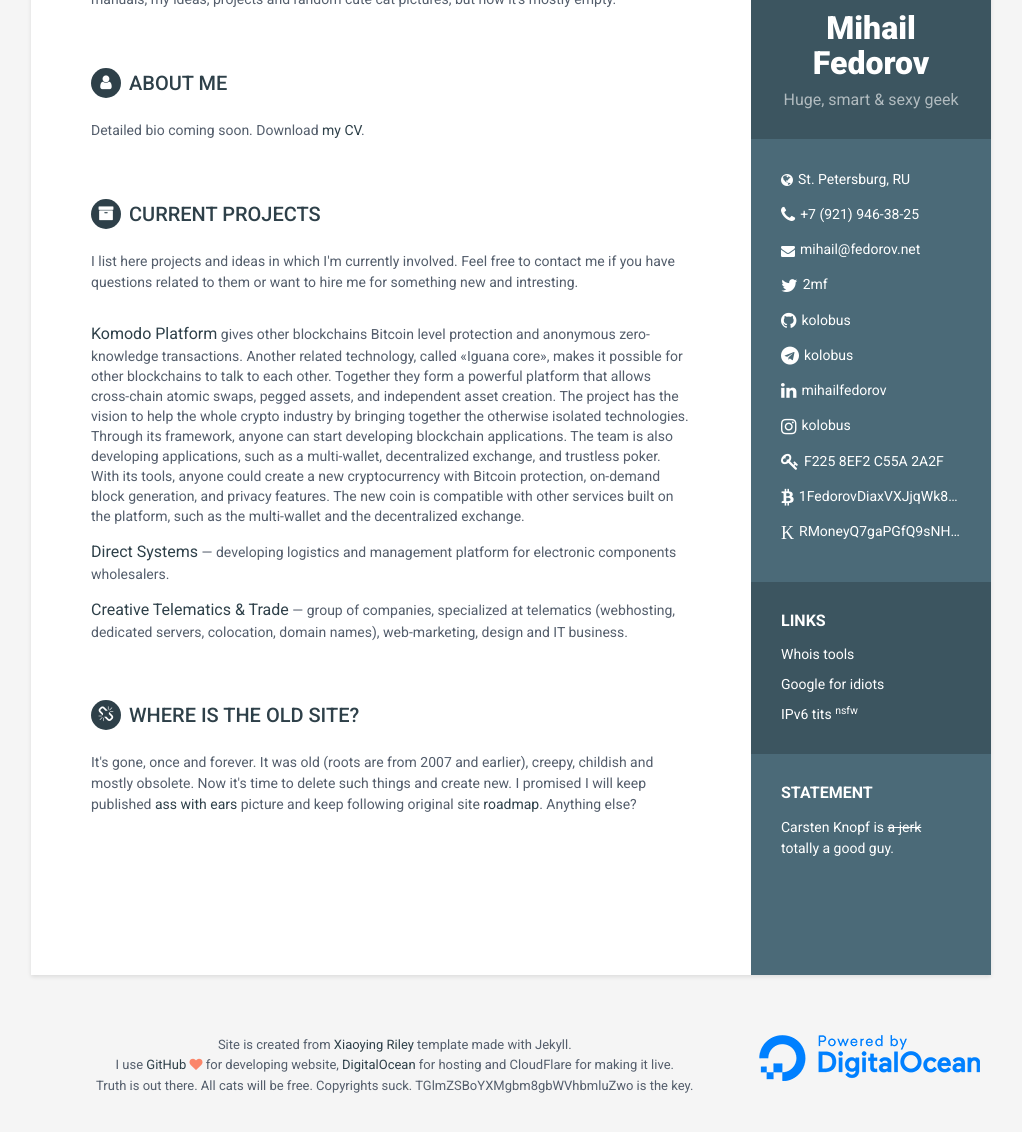
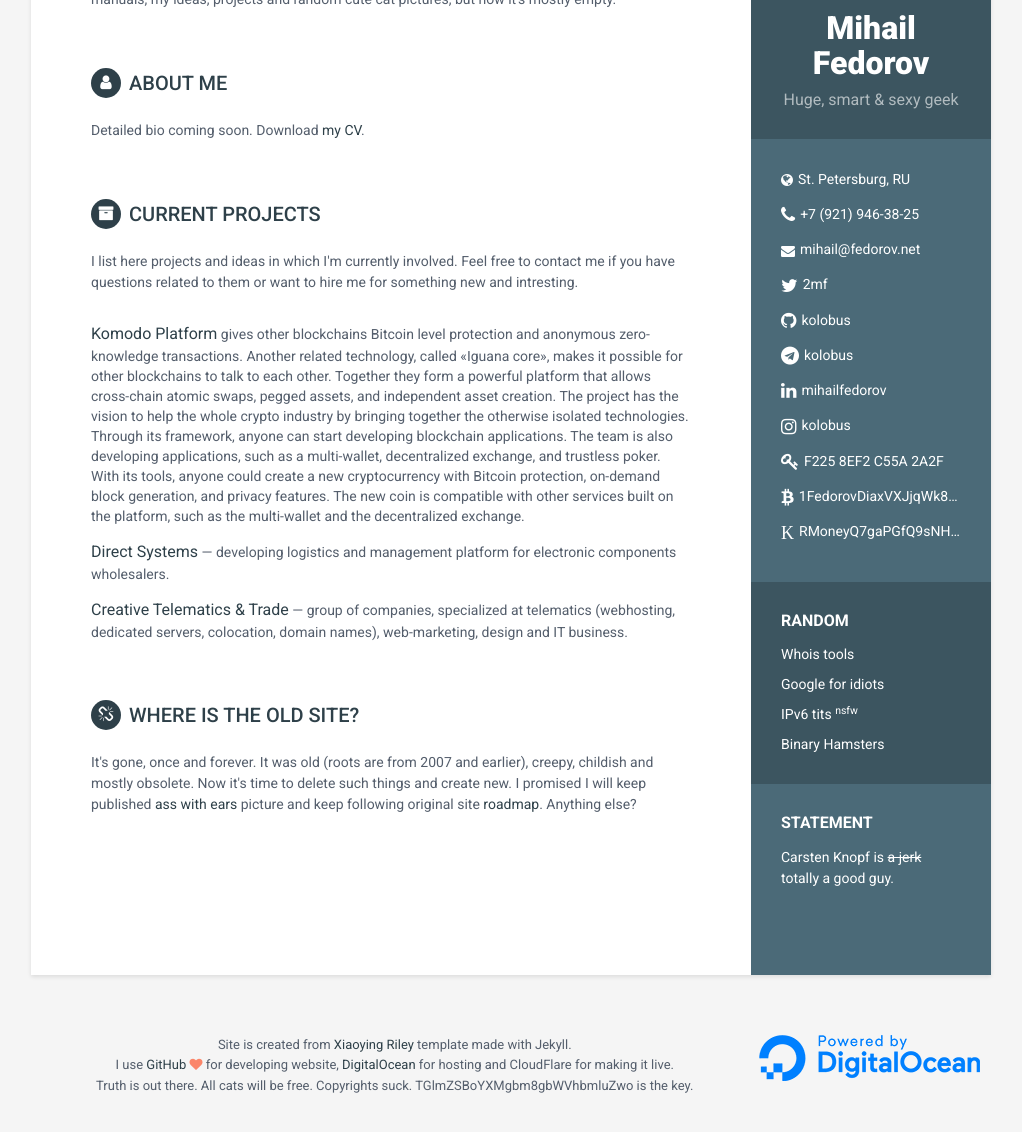
Before and after one commit to kolobus/fedorov.net, a Jekyll site: the page built from index.html, in a window 1280 px wide, cut to the strip 214-1371 px from the top of the page. Shown: the top 1132 px of the strip, without its empty margins (129-1151 px from the left). Built offline with Jekyll 4.4.1, drawn with Linux system fonts in a browser that asks for light colours.

Commit message:
Binary Hamsters

```diff
--- a/_includes/head.html
+++ b/_includes/head.html
@@ -16,5 +16,4 @@
 
 {% include favicon.html %}
 {% seo title=false %}
-
 </head>
--- a/_includes/sidebar.html
+++ b/_includes/sidebar.html
@@ -25,11 +25,12 @@
             </div>
 
             <div class="resources-container container-block">
-            <h2 class="container-block-title">Links</h2>
+            <h2 class="container-block-title">Random</h2>
               <ul class="list-unstyled resources-list">
                 <li><a href="https://ip.cx">Whois tools</a></li>
                 <li><a href="https://googleforidiots.com">Google for idiots</a></li>
                 <li><a href="https://ipv6tits.com">IPv6 tits</a> <sup>nsfw</sup></li>
+                <li><a href="https://binaryhamsters.com">Binary Hamsters</a></li>
               </ul>
             </div>
 
```
